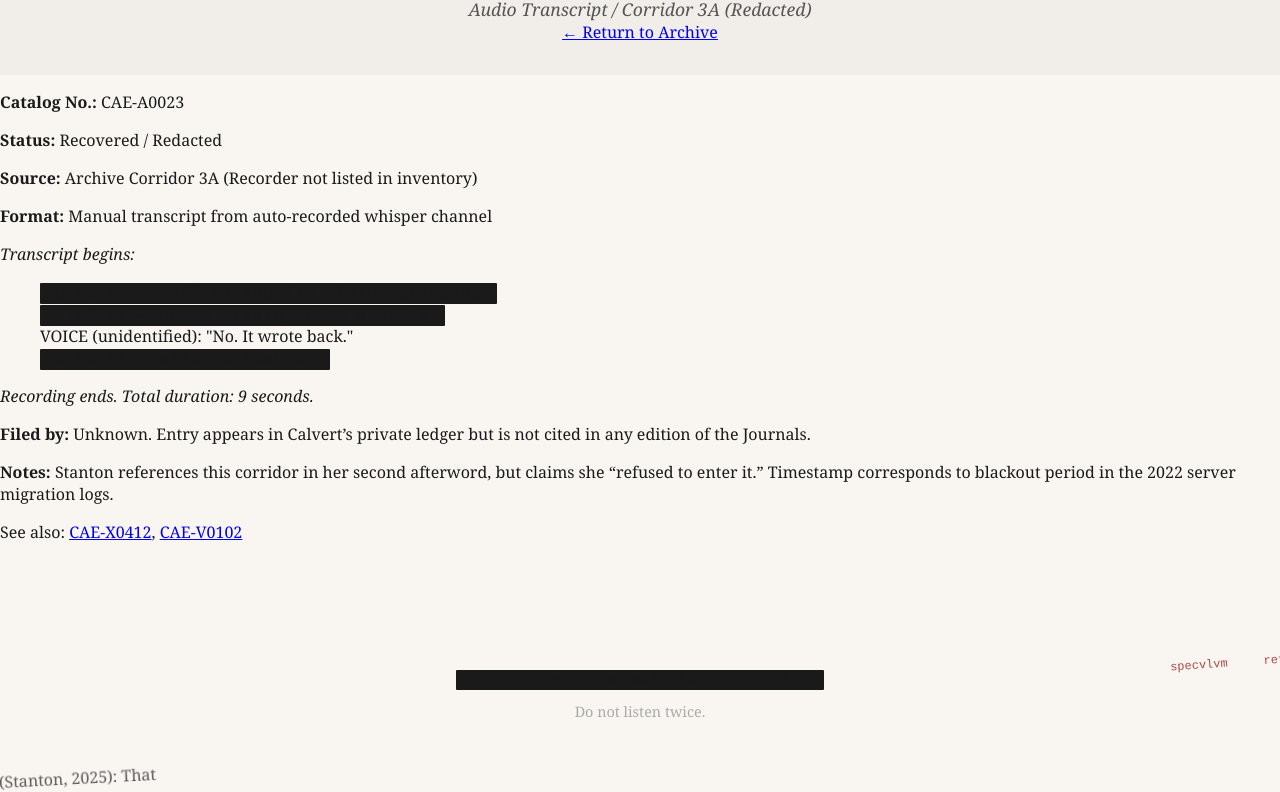
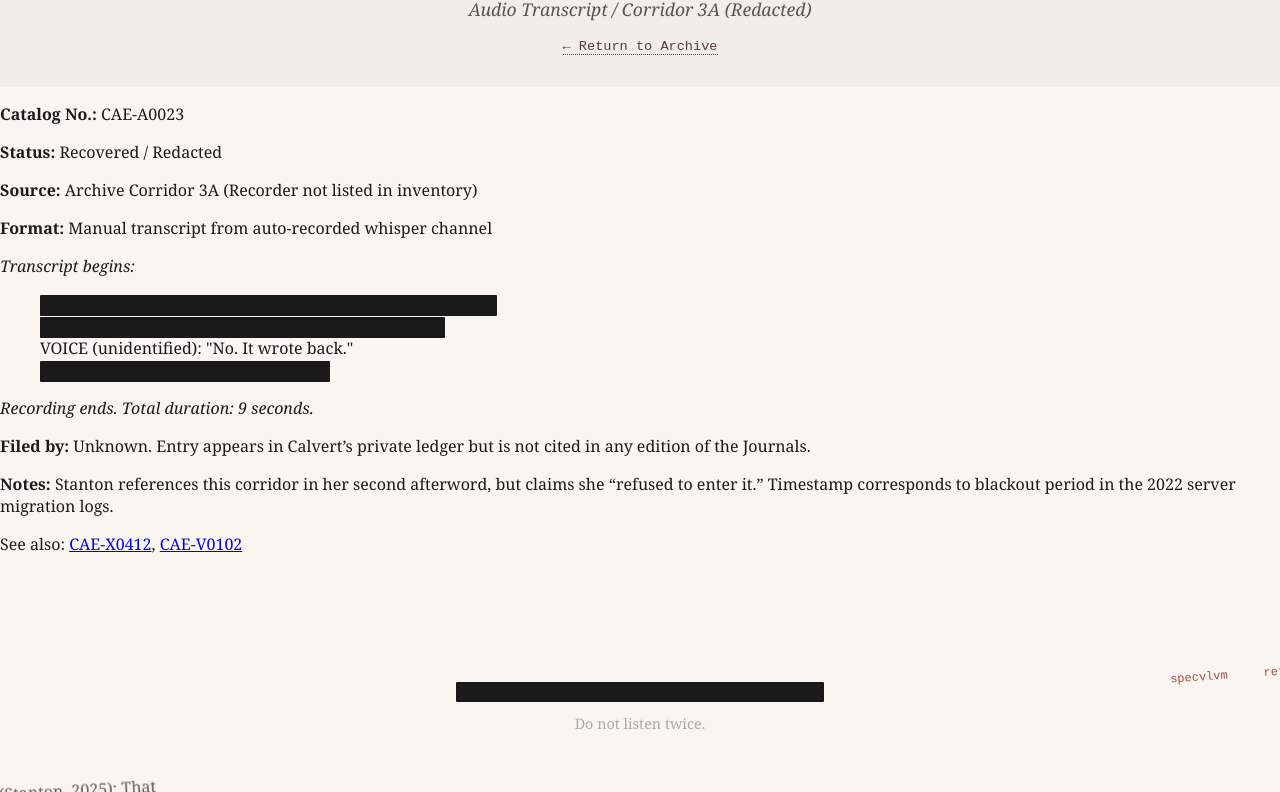
Before and after one commit to toggletheboxman/crux-archive-site, a plain HTML site: page entries/entry-x0412.html in a window 1280 px wide. Shown: the part 282-1074 px from the top of the page. Drawn offline with Linux system fonts and the light colour scheme.

Commit message:
Update styles.css

```diff
--- a/styles.css
+++ b/styles.css
@@ -81,6 +81,20 @@ nav.nav a:hover {
   text-decoration: underline;
   border-bottom: 1px solid #5a3e36;
 }
+.entry-nav {
+  text-align: center;
+  margin-top: 1rem;
+  font-family: "Courier New", Courier, monospace;
+}
+.entry-nav a {
+  color: #5a3e36;
+  font-size: 0.85rem;
+  text-decoration: none;
+  border-bottom: 1px dotted #5a3e36;
+}
+.entry-nav a:hover {
+  text-decoration: underline;
+}
 .marginalia-note {
   max-width: 10rem;
   overflow-wrap: break-word;
```
